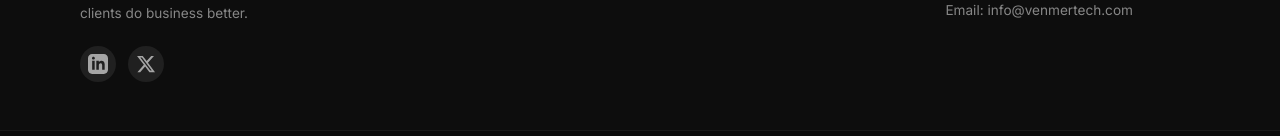
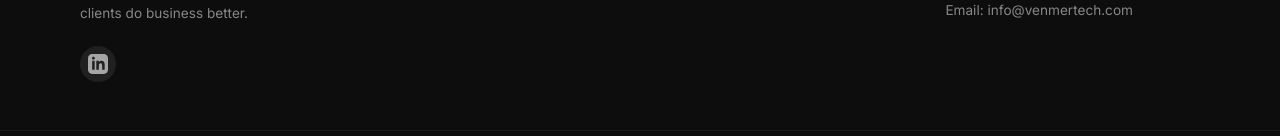
Before and after one commit to Skookum-Infotech/VenmerTech, a Next.js app: page / in a window 1280 px wide. Shown: the part 4640-4776 px from the top of the page. Built offline with nearby package versions, Linux system fonts and the light colour scheme.

Commit message:
fix the image in footer

```diff
--- a/app/components/layout/Footer.tsx
+++ b/app/components/layout/Footer.tsx
@@ -2,6 +2,7 @@
 
 import Link from "next/link";
 import { handleHashNav } from "../nav-data";
+import Image from "next/image";
 
 const USEFUL_LINKS = [
   { label: "Home", href: "/" },
@@ -37,7 +38,7 @@ export default function Footer() {
       <div className="vt-footer-grid">
         <div className="vt-footer-col vt-footer-about">
           <Link href="/" className="vt-logo">
-            <img src="/logo-white.png" alt="VenmerTech" className="vt-logo-img" />
+            <Image src="/logo-white.png" alt="VenmerTech" className="vt-logo-img" width={120} height={60}/>
           </Link>
           <p className="vt-footer-desc">
             Venmer Tech LLC is a leading Information Technology, Consulting and
@@ -60,7 +61,7 @@ export default function Footer() {
                 <path d="M19 0h-14c-2.761 0-5 2.239-5 5v14c0 2.761 2.239 5 5 5h14c2.762 0 5-2.239 5-5v-14c0-2.761-2.238-5-5-5zm-11 19h-3v-11h3v11zm-1.5-12.268c-.966 0-1.75-.79-1.75-1.764s.784-1.764 1.75-1.764 1.75.79 1.75 1.764-.783 1.764-1.75 1.764zm13.5 12.268h-3v-5.604c0-3.368-4-3.113-4 0v5.604h-3v-11h3v1.765c1.396-2.586 7-2.777 7 2.476v6.759z" />
               </svg>
             </a>
-            <a href="#" aria-label="Twitter">
+            {/* <a href="#" aria-label="Twitter">
               <svg
                 width="20"
                 height="20"
@@ -69,7 +70,7 @@ export default function Footer() {
               >
                 <path d="M18.244 2.25h3.308l-7.227 8.26 8.502 11.24H16.17l-5.214-6.817L4.99 21.75H1.68l7.73-8.835L1.254 2.25H8.08l4.713 6.231zm-1.161 17.52h1.833L7.084 4.126H5.117z" />
               </svg>
-            </a>
+            </a> */}
           </div>
         </div>
 
```
